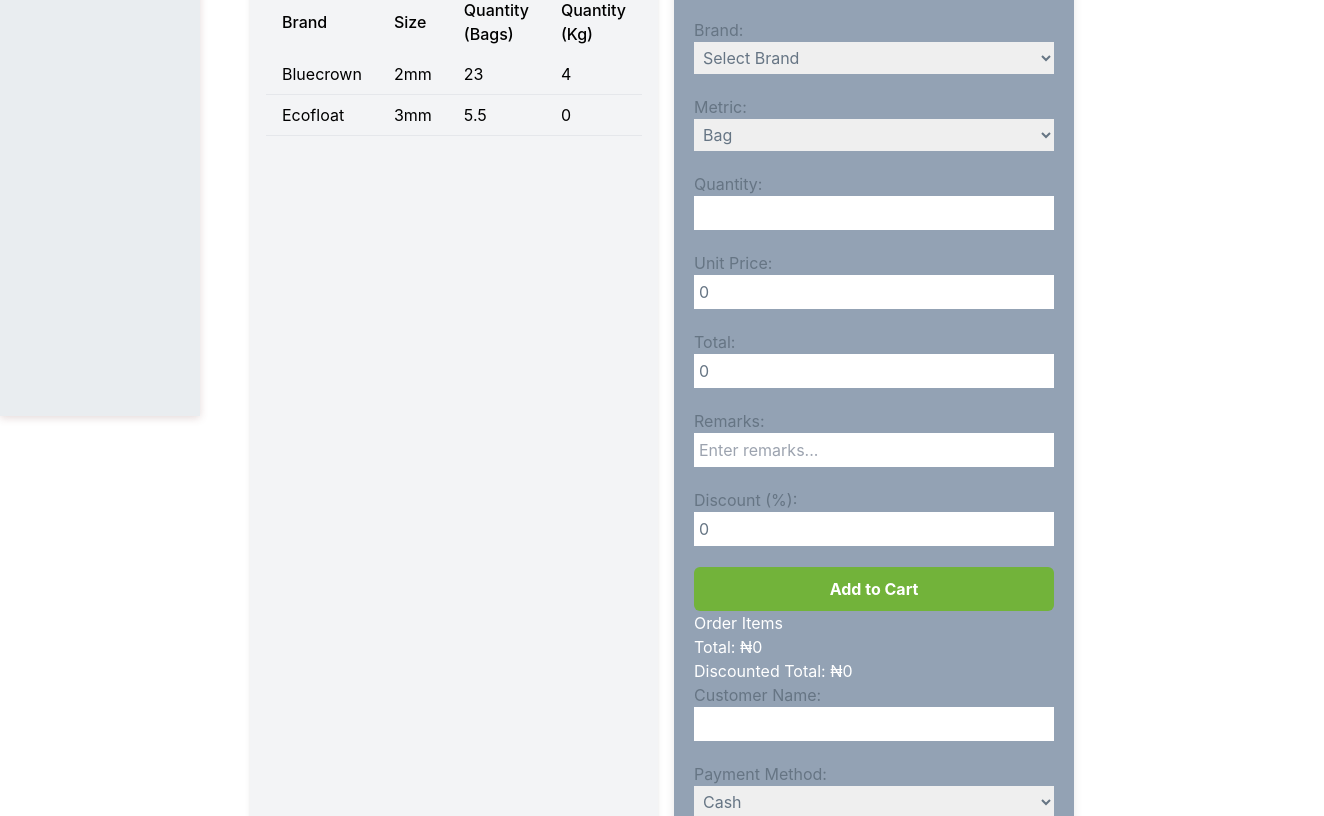
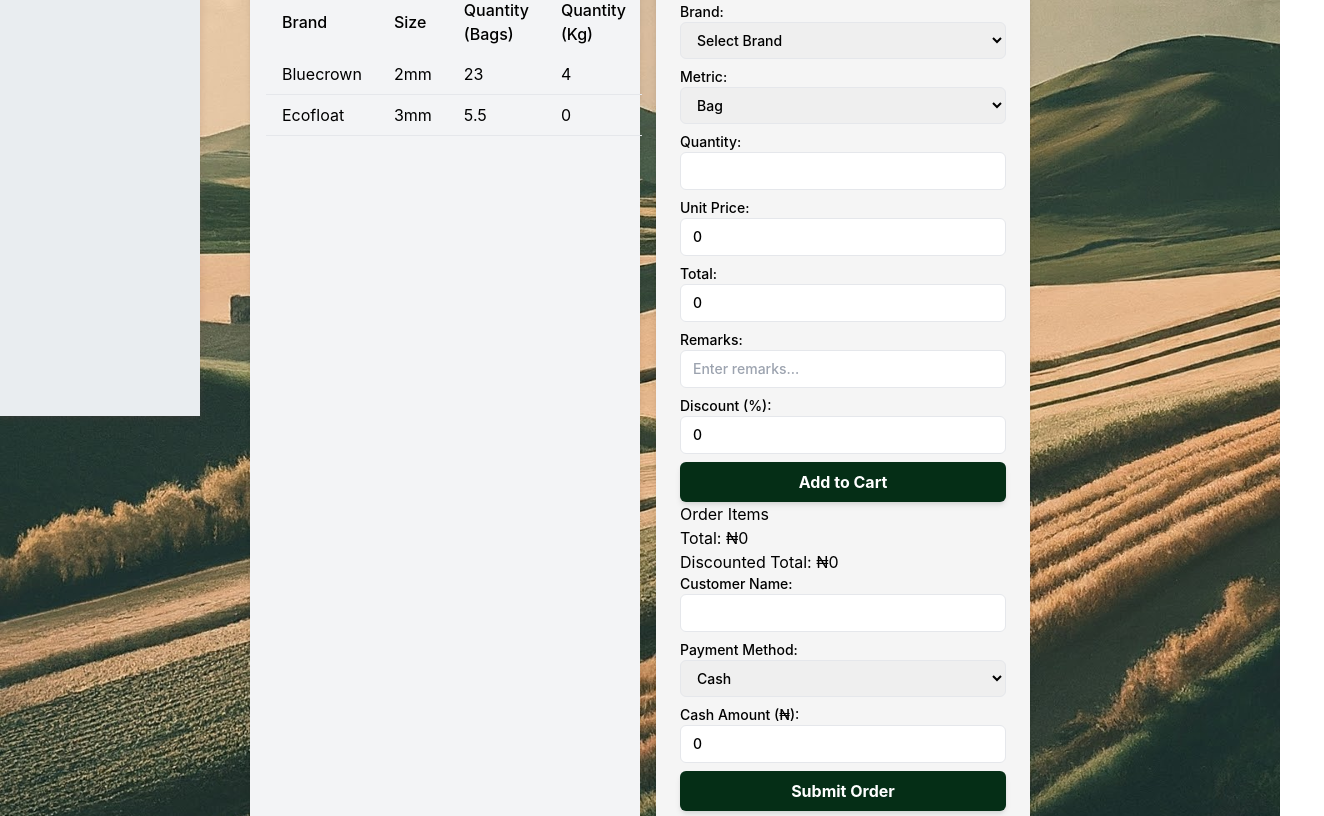
Before and after one commit to BFayjob/BMFApp, a React (Create React App) app: page / in a window 1280 px wide. Shown: the part 384-1200 px from the top of the page, 1324 px wide, since content can reach past the window. Built offline with nearby package versions, Linux system fonts and the light colour scheme.

Commit message:
10-02-24 evening 7pm

```diff
--- a/src/App.js
+++ b/src/App.js
@@ -16,7 +16,13 @@ function App() {
   };
 
   return (
-    <div className="main-container">
+    <div style={{
+      backgroundImage: `url(${require('./BMFBgImage.jpg')})`,
+      backgroundSize: 'contain',
+      backgroundPosition: 'center',
+      minHeight: '100vh' // Ensure full height
+    }}>
+      <div className="main-container">
       <NavBar toggleMenu={toggleMenu} isMenuOpen={isMenuOpen} />
       <div className="content-area">
         <Routes>
@@ -28,6 +34,8 @@ function App() {
         </Routes>
       </div>
     </div>
+    </div>
+
   );
 }
 
--- a/src/components/NavBar/NavBar.js
+++ b/src/components/NavBar/NavBar.js
@@ -37,7 +37,7 @@ export const NavBar = () => {
       </Link>
 
       <button className="menu-button flex items-center justify-center focus:outline-none md:hidden" onClick={() => toggleMenu(!isMenuOpen)}>
-        <span className="block h-2 w-4 bg-slate-900 rounded-full"></span>
+        <span className="block h-2 w-4 bg-slate-900 rounded-full mt-1"></span>
         <span className="block h-2 w-4 bg-slate-900 rounded-full mt-1"></span>
         <span className="block h-2 w-4 bg-slate-900 rounded-full mt-1"></span>
       </button>
--- a/src/components/SalesForm/SalesForm.js
+++ b/src/components/SalesForm/SalesForm.js
@@ -1,5 +1,5 @@
 import React, { useState, useEffect } from "react";
-import "./SalesForm.css";
+// import "./SalesForm.css";
 import { addDoc, salesRecordPath } from "../../firebase";
 
 
@@ -229,17 +229,17 @@ const [useBothPayments, setUseBothPayments] = useState(false);
   };
 
   return (
-    <div className="bg-cream text-army-green">
-     <section className="sales-form-section p-4 rounded-lg">
-       <h2 className="wrapper-title text-2xl font-bold mb-4 text-center">Sales Form</h2>
+    <div className="min-h-screen bg-cream flex flex-col justify-center items-center">
+     <section  className="max-w-md p-6 rounded-lg shadow-md bg-army-green-light text-army-green">
+       <h2 className="text-2xl font-bold text-center mb-4">Sales Form</h2>
         {loading ? (
           <div className="text">Loading...</div>
         ) : (
           <form onSubmit={handleSubmit}>
             {/* Existing form fields */}
-            <label>
+            <label className="block mb-2 font-medium text-sm">
               Brand:
-              <select value={brand} onChange={handleBrandChange}>
+              <select value={brand} onChange={handleBrandChange} className="w-full px-3 py-2 rounded-md border border-army-green-dark focus:border-2 focus:border-army-green">
                 <option value="">Select Brand</option>
                 {brands.map((brandOption) => (
                   <option key={brandOption} value={brandOption}>
@@ -250,9 +250,9 @@ const [useBothPayments, setUseBothPayments] = useState(false);
             </label>
 
             {brand && (
-              <label>
+              <label className="block mb-2 font-medium text-sm">
                 Size:
-                <select value={size} onChange={handleSizeChange}>
+                <select value={size} onChange={handleSizeChange} className="w-full px-3 py-2 rounded-md border border-army-green-dark focus:border-2 focus:border-army-green">
                   <option value="">Select Size</option>
                   {sizesByBrand[brand].map((sizeOption) => (
                     <option key={sizeOption} value={sizeOption}>
@@ -263,58 +263,60 @@ const [useBothPayments, setUseBothPayments] = useState(false);
               </label>
             )}
 
-            <label>
+            <label className="block mb-2 font-medium text-sm">
               Metric:
-              <select value={metric} onChange={handleMetricChange}>
+              <select value={metric} onChange={handleMetricChange} className="w-full px-3 py-2 rounded-md border border-army-green-dark focus:border-2 focus:border-army-green">
                 <option value="Bag">Bag</option>
                 <option value="Kg">Kg</option>
                 <option value="HalfBag">HalfBag</option>
               </select>
             </label>
 
-            <label>
+            <label className="block mb-2 font-medium text-sm">
               Quantity:
               <input
                 type="number"
                 value={quantity}
                 onChange={handleQuantityChange}
                 required
+                className="w-full px-3 py-2 rounded-md border border-army-green-dark focus:border-2 focus:border-army-green"
               />
             </label>
 
-            <label>
+            <label className="block mb-2 font-medium text-sm">
               Unit Price:
-              <input type="text" value={unitPrice} readOnly />
+              <input type="text" value={unitPrice} readOnly className="w-full px-3 py-2 rounded-md border border-army-green-dark focus:border-2 focus:border-army-green"/>
             </label>
-            <label>
+            <label className="block mb-2 font-medium text-sm">
               Total:
-              <input type="text" value={totalPrice} readOnly />
+              <input type="text" value={totalPrice} readOnly className="w-full px-3 py-2 rounded-md border border-army-green-dark focus:border-2 focus:border-army-green" />
             </label>
 
-            <label>
+            <label className="block mb-2 font-medium text-sm">
               Remarks:
               <input
                 type="text"
                 value={remarks}
                 onChange={handleRemarksChange}
+                className="w-full px-3 py-2 rounded-md border border-army-green-dark focus:border-2 focus:border-army-green"
                 placeholder="Enter remarks..."
               />
             </label>
 
-            <label>
+            <label className="block mb-2 font-medium text-sm">
               Discount (%):
               <input
                 type="number"
                 value={discount}
                 onChange={handleDiscountChange}
+                className="w-full px-3 py-2 rounded-md border border-army-green-dark focus:border-2 focus:border-army-green"
               />
             </label>
 
             <button
   type="button"
   onClick={handleAddToCart}
-  className="bg-army-green text-white font-bold py-2 px-4 rounded-md focus:outline-none focus:ring-2 focus:ring-offset-2 focus:ring-army-green-light hover:bg-army-green-dark"
->
+  className="w-full py-2 px-4 bg-green-950 text-white font-bold rounded-md shadow-md hover:bg-army-green-dark focus:outline-none focus:ring-2 focus:ring-offset-2 focus:ring-army-green-light">
   Add to Cart
 </button>
 
@@ -325,7 +327,7 @@ const [useBothPayments, setUseBothPayments] = useState(false);
                 {orderItems.map((item, index) => (
                   <li key={index}>
                     {item.brand} - {item.size} - {item.quantity}{' '}
-                    <button onClick={() => setOrderItems(orderItems.filter((_, i) => i !== index))}>
+                    <button onClick={() => setOrderItems(orderItems.filter((_, i) => i !== index))} className="w-full py-2 px-4 bg-green-950 text-white font-bold rounded-md shadow-md hover:bg-army-green-dark focus:outline-none focus:ring-2 focus:ring-offset-2 focus:ring-army-green-light">
                       Remove Item
                     </button>
                   </li>
@@ -340,18 +342,19 @@ const [useBothPayments, setUseBothPayments] = useState(false);
             </div>
 
             {/* Additional input fields */}
-            <label>
+            <label className="block mb-2 font-medium text-sm">
               Customer Name:
               <input
                 type="text"
                 value={customerName}
                 onChange={handleCustomerNameChange}
+                className="w-full px-3 py-2 rounded-md border border-army-green-dark focus:border-2 focus:border-army-green"
               />
             </label>
 
-            <label>
+            <label className="block mb-2 font-medium text-sm">
   Payment Method:
-  <select value={paymentMethod} onChange={handlePaymentMethodChange}>
+  <select value={paymentMethod} onChange={handlePaymentMethodChange} className="w-full px-3 py-2 rounded-md border border-army-green-dark focus:border-2 focus:border-army-green">
     <option value="Cash">Cash</option>
     <option value="Bank Transfer">Bank Transfer</option>
     <option value="Both">Both</option>
@@ -360,12 +363,13 @@ const [useBothPayments, setUseBothPayments] = useState(false);
 
 {/* Input for Cash Amount */}
 {paymentMethod === "Cash" || paymentMethod === "Both" ? (
-  <label>
+  <label className="block mb-2 font-medium text-sm">
     Cash Amount (₦):
     <input
       type="number"
       value={cashAmount}
       onChange={handleCashAmountChange}
+      className="w-full px-3 py-2 rounded-md border border-army-green-dark focus:border-2 focus:border-army-green"
       disabled={paymentMethod === "Both" && !useBothPayments}
     />
   </label>
@@ -373,12 +377,13 @@ const [useBothPayments, setUseBothPayments] = useState(false);
 
 {/* Input for Transfer Amount */}
 {paymentMethod === "Bank Transfer" || paymentMethod === "Both" ? (
-  <label>
+  <label className="block mb-2 font-medium text-sm">
     Transfer Amount (₦):
     <input
       type="number"
       value={transferAmount}
       onChange={handleTransferAmountChange}
+      className="w-full px-3 py-2 rounded-md border border-army-green-dark focus:border-2 focus:border-army-green"
       disabled={paymentMethod === "Both" && !useBothPayments}
     />
   </label>
@@ -386,12 +391,13 @@ const [useBothPayments, setUseBothPayments] = useState(false);
 
 {/* Checkbox to indicate the use of both payments */}
 {paymentMethod === "Both" ? (
-  <label>
+  <label className="block mb-2 font-medium text-sm">
     Use both payments:
     <input
       type="checkbox"
       checked={useBothPayments}
       onChange={handleUseBothPaymentsChange}
+      className="w-full px-3 py-2 rounded-md border border-army-green-dark focus:border-2 focus:border-army-green"
     />
   </label>
 ) : null}
@@ -402,7 +408,7 @@ const [useBothPayments, setUseBothPayments] = useState(false);
 
 
 
-            <button type="submit" className="bg-army-green text-white font-bold py-2 px-4 rounded-md focus:outline-none focus:ring-2 focus:ring-offset-2 focus:ring-army-green-light hover:bg-army-green-dark">
+            <button type="submit" className="w-full py-2 px-4 bg-green-950 text-white font-bold rounded-md shadow-md hover:bg-army-green-dark focus:outline-none focus:ring-2 focus:ring-offset-2 focus:ring-army-green-light">
   Submit Order
 </button>          </form>
         )}
--- a/tailwind.config.js
+++ b/tailwind.config.js
@@ -9,16 +9,10 @@ module.exports = {
         cream: '#F5F5F5', // Adjust if needed
         'green-900': '#1f4037',  // Adjust if needed
       },
-      armyGreen: {
-        500: '#1B775E', // Adjust value to your specific shade
-        100: '#D0F0E8', // Optional lighter shade
-        200: '#A3C4BE', // Optional lighter shade
-        300: '#769891', // Optional lighter shade
-        400: '#496C64', // Optional lighter shade
-        600: '#115C4B', // Optional darker shade
-        700: '#0B463C', // Optional darker shade
-        800: '#073029', // Optional darker shade
-        900: '#031A16', // Optional darker shade
+      'army-green': {
+        DEFAULT: '#334756',
+        light: '#7793A9',
+        dark: '#1E2934',
       },
     },
   },
```
Also changed, not shown: src/BMFBgImage.jpg (added).
